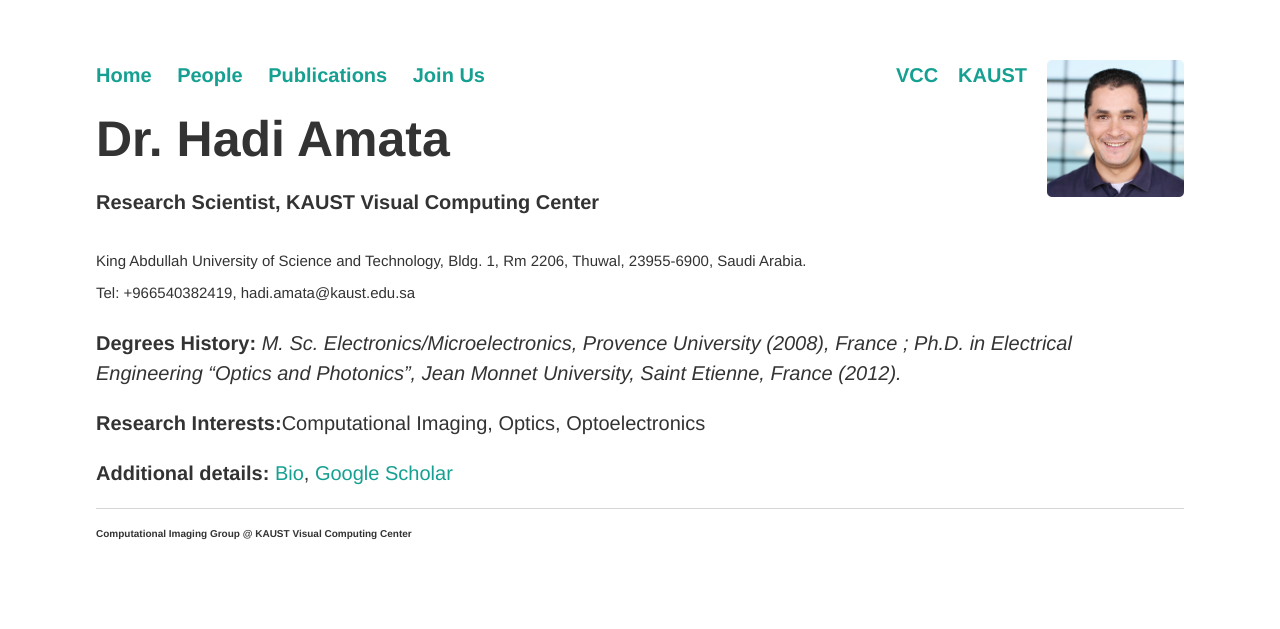
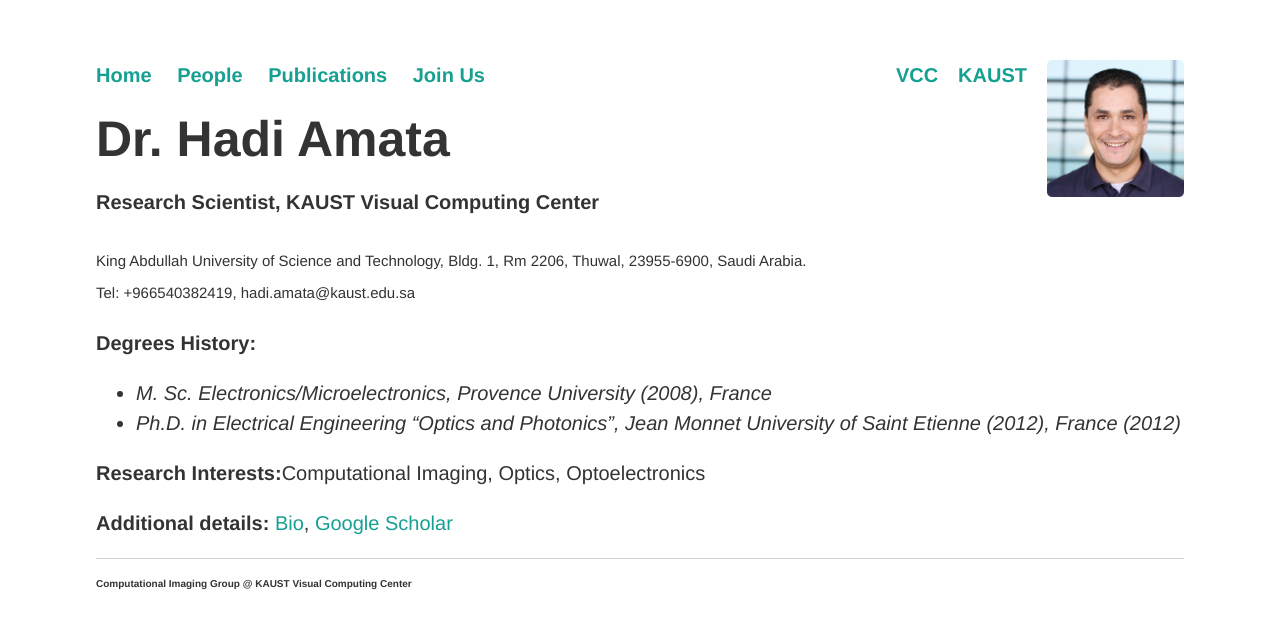
Before and after one commit to vccimaging/vccimaging.github.io, a Jekyll site: the page built from People/amatah/index.html, in a window 1280 px wide. Shown: the top 629 px of the page. Built offline with Jekyll 4.4.1, drawn with Linux system fonts in a browser that asks for light colours.

Commit message:
Update index.html

```diff
--- a/People/amatah/index.html
+++ b/People/amatah/index.html
@@ -9,7 +9,12 @@ height: 137
 <h1>Dr. Hadi Amata<h1>
 <h4> Research Scientist, KAUST Visual Computing Center</h4>
 <span style="font-size:75%;">King Abdullah University of Science and Technology, Bldg. 1, Rm 2206, Thuwal, 23955-6900, Saudi Arabia.<br> Tel: +966540382419, hadi.amata@kaust.edu.sa</span><p>
-<b>Degrees History: </b> <em> M. Sc. Electronics/Microelectronics, Provence University (2008), France ; Ph.D. in Electrical Engineering “Optics and Photonics”, Jean Monnet University, Saint Etienne, France (2012). </em><p>
+<b>Degrees History: </b> <em>
+  <ul>
+ <li> M. Sc. Electronics/Microelectronics, Provence University (2008), France </li>
+ <li> Ph.D. in Electrical Engineering “Optics and Photonics”, Jean Monnet University of Saint Etienne (2012), France (2012) </li>
+ </ul>
+ </em><p>
 
 <b>Research Interests:</b>Computational Imaging, Optics, Optoelectronics <p>
 
```
